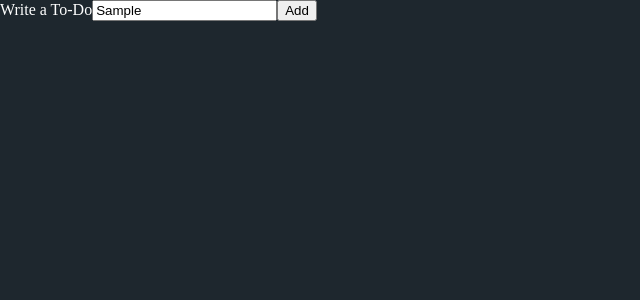
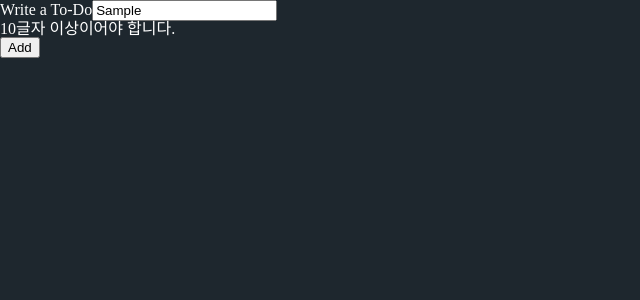
Before and after one commit to pollyjean/sky-coins, a React (Vite) app: page / in a window 1280 px wide. Both pictures are taken after typing "Sample" into the empty fields and a click on the button "Add". Shown: the top 300 px of the page, without its empty margins (0-640 px from the left). Built offline with nearby package versions, Linux system fonts and the light colour scheme.

Commit message:
Form 기본 만들기 + 에러처리

```diff
--- a/src/TodoList.tsx
+++ b/src/TodoList.tsx
@@ -2,21 +2,27 @@ import { useState } from "react";
 
 const TodoList = () => {
   const [todo, setTodo] = useState("");
+  const [todoError, setTodoError] = useState("");
   const onChange = (event: React.FormEvent<HTMLInputElement>) => {
     const {
       currentTarget: { value },
     } = event;
+    setTodoError("");
     setTodo(value);
   };
   const onSubmit = (event: React.FormEvent<HTMLFormElement>) => {
     event.preventDefault();
-    console.log(todo);
+    if (todo.length < 10) {
+      setTodoError("10글자 이상이어야 합니다.");
+    }
+    console.log("Submitted : ", todo);
   };
   return (
     <div>
       <form onSubmit={onSubmit}>
         <label htmlFor="todo">Write a To-Do</label>
         <input type="text" id="todo" name="todo" value={todo} onChange={onChange} />
+        {todoError === "" ? null : <p>{todoError}</p>}
         <button>Add</button>
       </form>
     </div>
```
